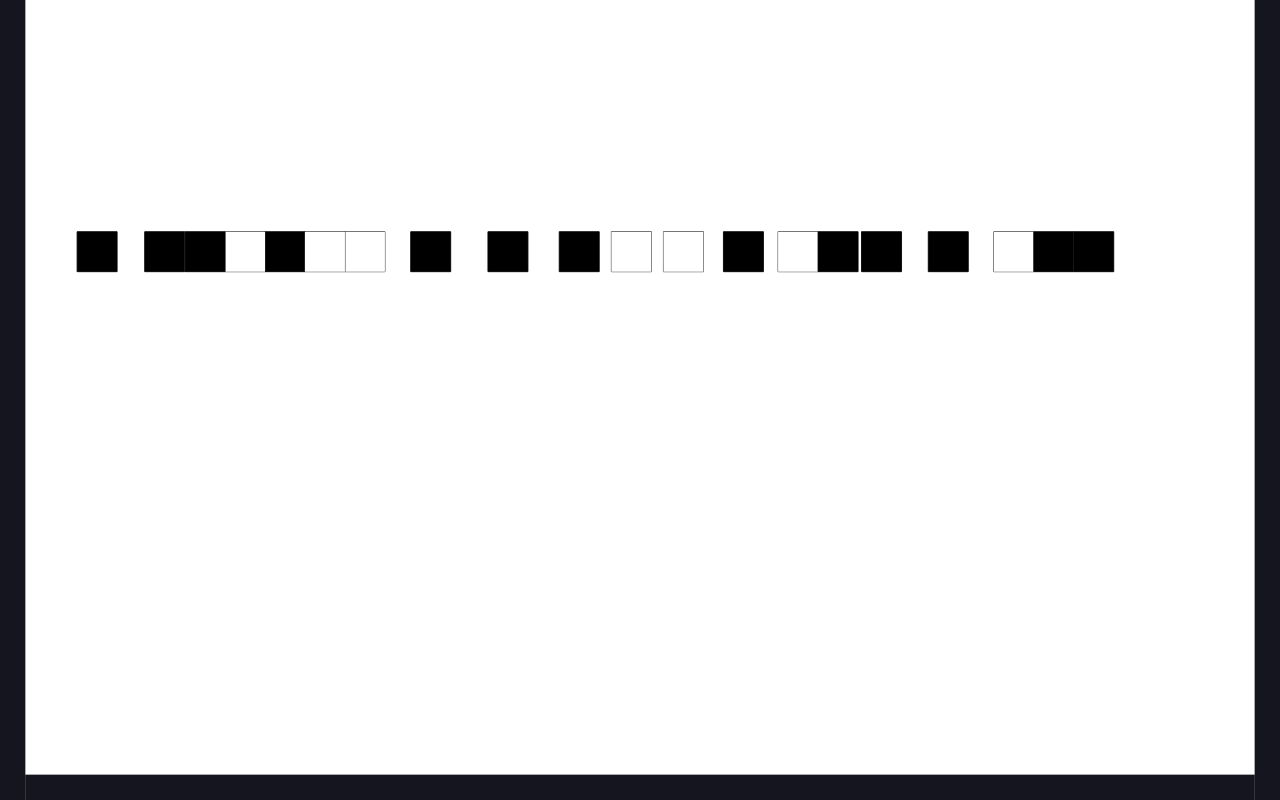
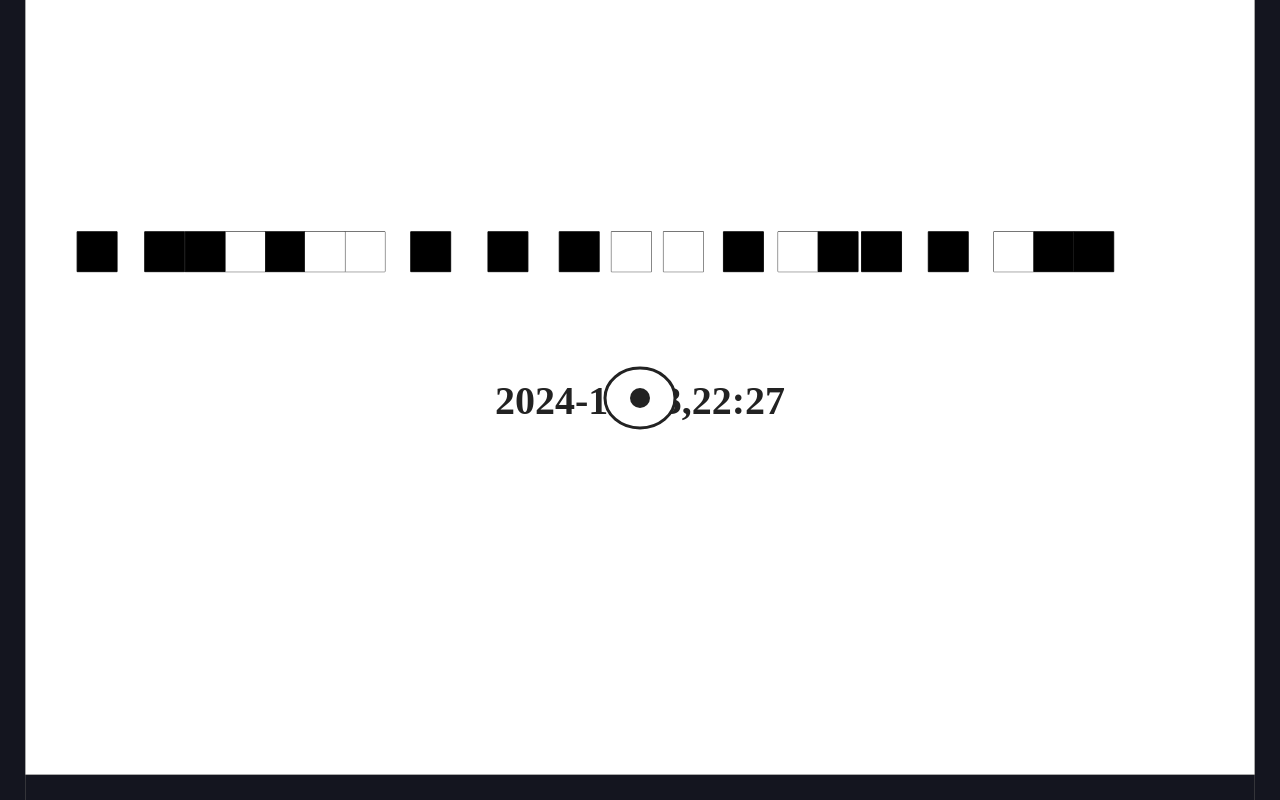
Before and after one commit to YirangOk/2025-A-Reply-from-the-Lowlands, a website: page demo/index.html in a window 1280 px wide. Drawn offline with Linux system fonts and the light colour scheme; animation ran at ten frames a second.

Commit message:
Update index.html

```diff
--- a/demo/index.html
+++ b/demo/index.html
@@ -14,10 +14,39 @@
     canvas {
       display: block;
     }
+
+    #center-text {
+      position: fixed;
+      top: 50%;
+      left: 50%;
+      transform: translate(-50%, -50%);
+      font-size: 2.5rem;
+      font-weight: bold;
+      color: #222;
+      pointer-events: auto;
+      z-index: 10;
+      user-select: none;
+    }
+
+    #eye-container {
+      position: fixed;
+      top: 50%;
+      left: 50%;
+      transform: translate(-50%, -50%);
+      z-index: 20;
+      pointer-events: none;
+    }
   </style>
 </head>
 
 <body>
+  <div id="center-text">2024-12-03,22:27</div>
+  <div id="eye-container">
+    <svg id="eye-svg" width="80" height="80" viewBox="0 0 80 80">
+      <ellipse cx="40" cy="40" rx="35" ry="30" fill="#fff" stroke="#222" stroke-width="3" />
+      <circle id="pupil" cx="40" cy="40" r="10" fill="#222" />
+    </svg>
+  </div>
   <!-- Matter.js 라이브러리 로드 -->
   <script src="../build/matter.js"></script>
   <!-- Ball Pool 예제 코드 직접 삽입 -->
@@ -135,11 +164,146 @@
       World.add(world, mouseConstraint);
     });
 
-    // 마우스 프레스 시 사각형 생성
+    // 마우스 프레스 시 사각형 생성 → 마우스 누르고 있는 동안 계속 생성
+    var spawnIntervalId = null;
+
+    function startSpawningRects() {
+      if (spawnIntervalId) return; // 이미 실행 중이면 중복 실행 방지
+      spawnIntervalId = setInterval(function () {
+        var rect = createRandomRect();
+        rects.push(rect);
+        World.add(world, rect);
+      }, 100); // 100ms마다 생성 (원하는 속도로 조절)
+    }
+
+    function stopSpawningRects() {
+      clearInterval(spawnIntervalId);
+      spawnIntervalId = null;
+    }
+
     render.canvas.addEventListener('mousedown', function (event) {
-      var rect = createRandomRect();
-      rects.push(rect);
-      World.add(world, rect);
+      startSpawningRects();
+    });
+
+    render.canvas.addEventListener('mouseup', function (event) {
+      stopSpawningRects();
+    });
+
+    render.canvas.addEventListener('mouseleave', function (event) {
+      stopSpawningRects();
+    });
+
+    function createTextBodies(text, fontSize, fontFamily) {
+      // 1. 임시 캔버스에 글자 그림
+      var tempCanvas = document.createElement('canvas');
+      tempCanvas.width = 400;
+      tempCanvas.height = 100;
+      var ctx = tempCanvas.getContext('2d');
+      ctx.clearRect(0, 0, tempCanvas.width, tempCanvas.height);
+      ctx.font = fontSize + 'px ' + fontFamily;
+      ctx.textBaseline = 'middle';
+      ctx.textAlign = 'center';
+      ctx.fillStyle = '#000';
+      ctx.fillText(text, tempCanvas.width / 2, tempCanvas.height / 2);
+
+      // 2. 픽셀 데이터 읽기
+      var imageData = ctx.getImageData(0, 0, tempCanvas.width, tempCanvas.height);
+      var bodies = [];
+      var step = 8; // 점 간격(조밀할수록 더 글자 모양에 가까움, 성능과 트레이드오프)
+      for (var y = 0; y < tempCanvas.height; y += step) {
+        for (var x = 0; x < tempCanvas.width; x += step) {
+          var idx = (y * tempCanvas.width + x) * 4;
+          if (imageData.data[idx + 3] > 128) { // 알파값이 충분히 크면
+            // 월드 중앙 기준으로 위치 조정
+            var worldX = window.innerWidth / 2 - tempCanvas.width / 2 + x;
+            var worldY = window.innerHeight / 2 - tempCanvas.height / 2 + y;
+            bodies.push(Bodies.circle(worldX, worldY, step / 2, {
+              isStatic: true,
+              render: {
+                fillStyle: 'rgba(0,0,0,0)'
+              }
+            }));
+          }
+        }
+      }
+      return bodies;
+    }
+
+    // 날짜 상태 및 포맷 함수
+    var currentDate = new Date(2024, 11, 3, 22, 27); // 11=12월 (JS는 0부터 시작)
+    function formatDate(date) {
+      var y = date.getFullYear();
+      var m = (date.getMonth() + 1).toString().padStart(2, '0');
+      var d = date.getDate().toString().padStart(2, '0');
+      var h = date.getHours().toString().padStart(2, '0');
+      var min = date.getMinutes().toString().padStart(2, '0');
+      return `${y}-${m}-${d},${h}:${min}`;
+    }
+
+    // 텍스트와 물리 바디 갱신 함수
+    function updateDateTextAndBodies() {
+      document.getElementById('center-text').textContent = formatDate(currentDate);
+      if (window.textBodies) World.remove(world, window.textBodies);
+      window.textBodies = createTextBodies(formatDate(currentDate), 48, 'Arial');
+      World.add(world, window.textBodies);
+    }
+
+    // 초기화
+    updateDateTextAndBodies();
+
+    // 클릭/프레스 이벤트 처리
+    var pressIntervalId = null;
+
+    function addOneDay() {
+      currentDate.setDate(currentDate.getDate() + 1);
+      updateDateTextAndBodies();
+    }
+    var centerTextDiv = document.getElementById('center-text');
+    // 눈 흔들림 인터랙션
+    var pupil = document.getElementById('pupil');
+    var eyeShakeInterval = null;
+    var pupilOrigin = {
+      x: 40,
+      y: 40
+    };
+
+    function startEyeShake() {
+      if (eyeShakeInterval) return;
+      eyeShakeInterval = setInterval(function () {
+        var dx = (Math.random() - 0.5) * 10;
+        var dy = (Math.random() - 0.5) * 10;
+        pupil.setAttribute('cx', pupilOrigin.x + dx);
+        pupil.setAttribute('cy', pupilOrigin.y + dy);
+      }, 40);
+    }
+
+    function stopEyeShake() {
+      clearInterval(eyeShakeInterval);
+      eyeShakeInterval = null;
+      pupil.setAttribute('cx', pupilOrigin.x);
+      pupil.setAttribute('cy', pupilOrigin.y);
+    }
+    // 기존 centerTextDiv 이벤트 리스너 제거
+    // centerTextDiv.addEventListener('mousedown', ...);
+    // centerTextDiv.addEventListener('mouseup', ...);
+    // centerTextDiv.addEventListener('mouseleave', ...);
+
+    // 화면 전체에서 인터렉션 동작
+    document.body.addEventListener('mousedown', function (e) {
+      startEyeShake();
+      addOneDay();
+      if (pressIntervalId) return;
+      pressIntervalId = setInterval(addOneDay, 120);
+    });
+    document.body.addEventListener('mouseup', function (e) {
+      stopEyeShake();
+      clearInterval(pressIntervalId);
+      pressIntervalId = null;
+    });
+    document.body.addEventListener('mouseleave', function (e) {
+      stopEyeShake();
+      clearInterval(pressIntervalId);
+      pressIntervalId = null;
     });
   </script>
 </body>
```
